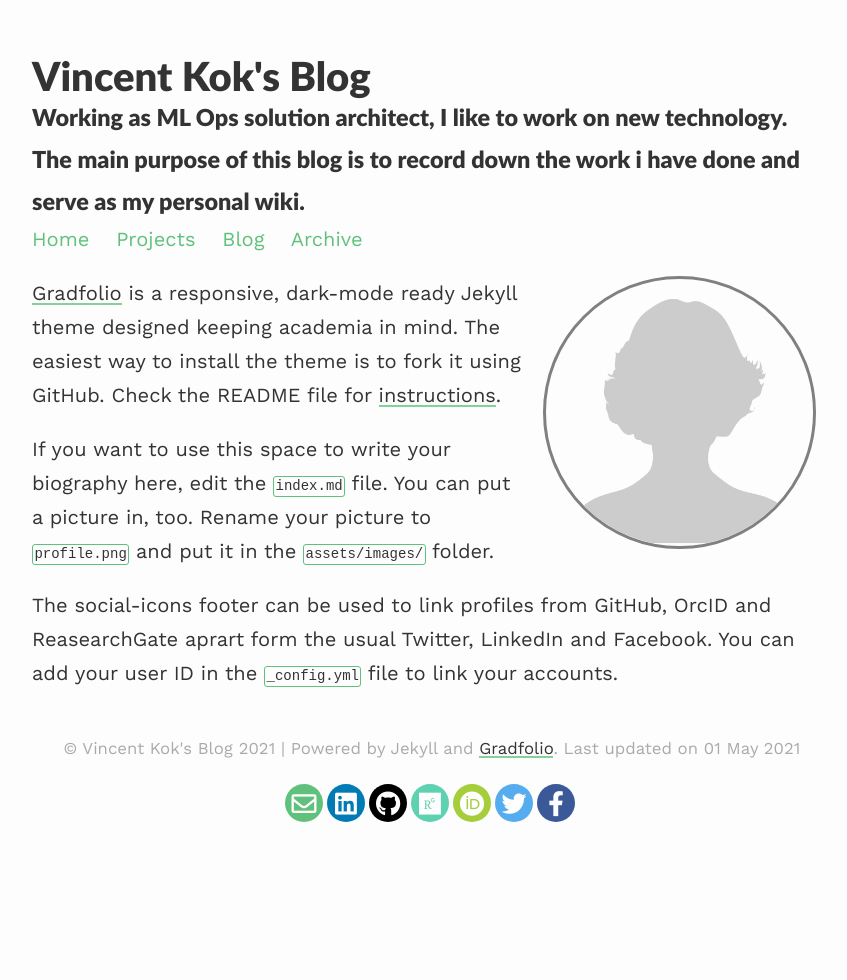
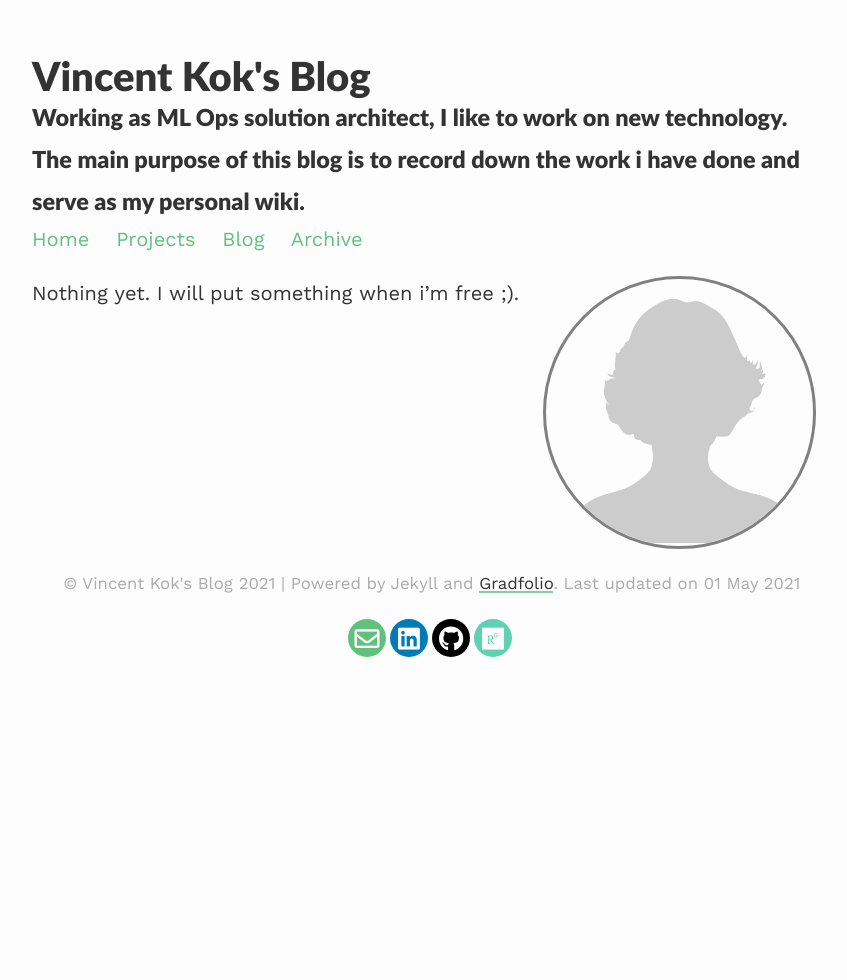
Before and after one commit to wskok2/wskok.github.io, a Jekyll site: the page built from index.md, in a window 1280 px wide. Shown: the whole page, without its empty margins (208-1055 px from the left). Built offline with Jekyll 4.4.1, drawn with Linux system fonts in a browser that asks for light colours; nearby versions of some CDN libraries; some of the changed lines change nothing that is shown.

Commit message:
update 2021-05-01

```diff
--- a/_config.yml
+++ b/_config.yml
@@ -17,12 +17,9 @@ permalink: /blog/:year/:title/
 paginate_path: /blog/page:num/
 
 # Social media links in footer
-facebook: "#"
-twitter: "#"
-linkedin: "#"
-github: "#"
+linkedin: "https://www.linkedin.com/in/vincent-kok-9b8055153/"
+github: "https://github.com/wskok2"
 researchgate: "#"
-orcid: "#"
 
 highlighter: rouge
 markdown: kramdown
--- a/index.md
+++ b/index.md
@@ -7,8 +7,4 @@ profile:
 published: true
 ---
 
-[Gradfolio](https://github.com/jitinnair1/gradfolio){:target="_blank"} is a responsive, dark-mode ready Jekyll theme designed keeping academia in mind. The easiest way to install the theme is to fork it using GitHub. Check the README file for [instructions](https://github.com/jitinnair1/gradfolio#installation){:target="_blank"}.
-
-If you want to use this space to write your biography here, edit the `index.md` file. You can put a picture in, too. Rename your picture to `profile.png` and put it in the `assets/images/` folder.
-
-The social-icons footer can be used to link profiles from GitHub, OrcID and ReasearchGate aprart form the usual Twitter, LinkedIn and Facebook. You can add your user ID in the `_config.yml` file to link your accounts.
+Nothing yet. I will put something when i'm free ;).
```
Also changed, not shown: _posts/2021-05-01-start-of-blog.md (renamed from _posts/2021-05-01.md).
